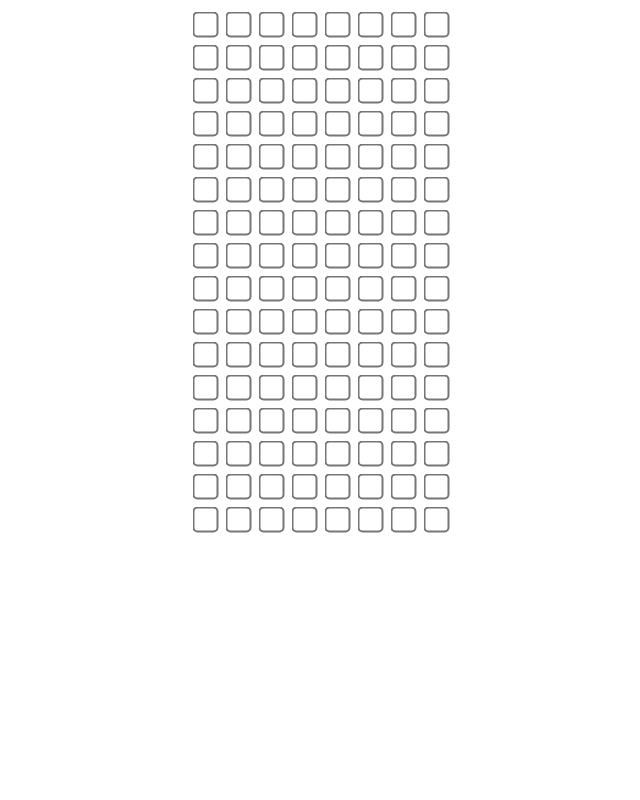
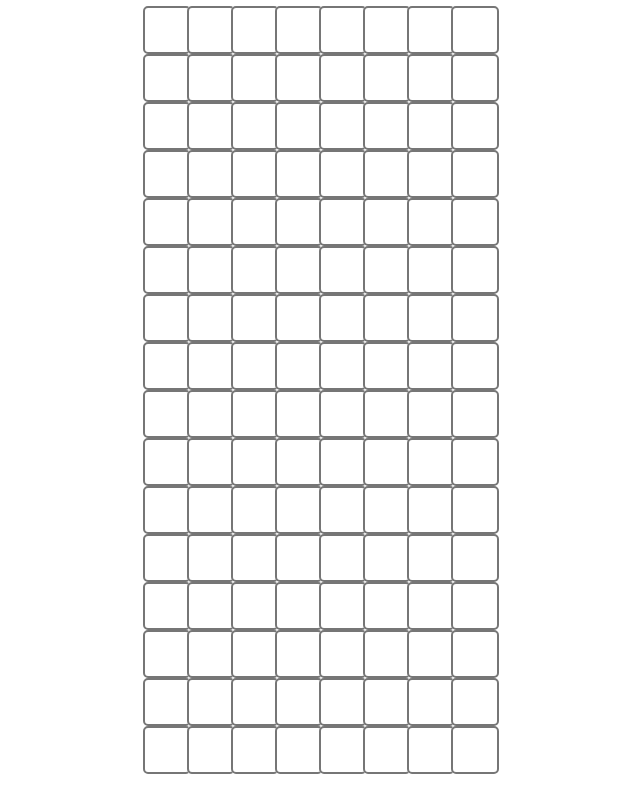
Before and after one commit to girlcheese/duck-arduino, a website built with Parcel: page checkboxes/index.html in a window 1280 px wide. Shown: the whole page, without its empty margins (319-959 px from the left). Built offline with nearby package versions, Linux system fonts and the light colour scheme.

Commit message:
scale height to viewport

```diff
--- a/checkboxes/css/styles.css
+++ b/checkboxes/css/styles.css
@@ -5,7 +5,9 @@ input[type='checkbox'] {
     -webkit-transform: scale(2); /* Safari and Chrome */
     -o-transform: scale(2); /* Opera */
     transform: scale(2);
-    margin: 10px;
+     margin: 10px;
+    height: 3vh;
+    width: 3vh;
 }
 
 /* make a grid and centre that @*%^!? */
@@ -16,3 +18,7 @@ input[type='checkbox'] {
     width: 100%;
     justify-items: center;
 }
+
+.row {
+    height: 6vh;
+}
```
